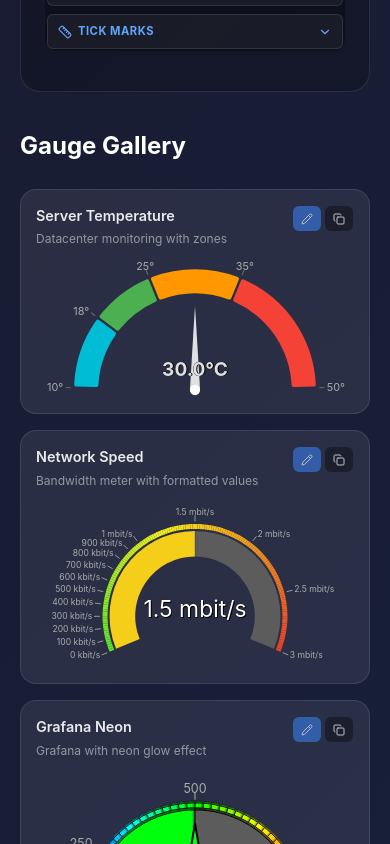
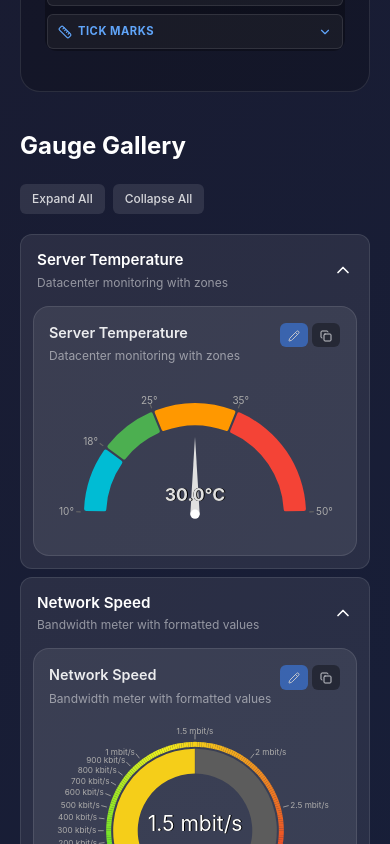
Before and after one commit to antoniolago/react-gauge-component, a React (Create React App) app: page / in a window 390 px wide. Shown: the part 920-1764 px from the top of the page. Built offline with nearby package versions, Linux system fonts and the light colour scheme.

Commit message:
fix flickerings on resize

```diff
--- a/src/TestComponent/GaugeGallery/components/GalleryGrid.tsx
+++ b/src/TestComponent/GaugeGallery/components/GalleryGrid.tsx
@@ -1,9 +1,10 @@
 import React, { useState, useEffect } from 'react';
 import { GaugeCard } from './GaugeCard';
-import { styles } from '../styles';
+import { styles, createStyles } from '../styles';
 import { GAUGE_PRESETS } from '../presets';
 import { ColumnCount } from '../types';
 import { GaugeComponentProps } from '../../../lib/GaugeComponent/types/GaugeComponentProps';
+import { ChevronDown, ChevronUp } from 'lucide-react';
 
 interface GalleryGridProps {
   isLightTheme: boolean;
@@ -21,6 +22,8 @@ const GRID_CONFIGS = {
 export const GalleryGrid: React.FC<GalleryGridProps> = ({ isLightTheme, autoAnimate, onSendToEditor }) => {
   const [columnCount, setColumnCount] = useState<ColumnCount>(4);
   const [isMobile, setIsMobile] = useState(window.innerWidth < 768);
+  const [expandedItems, setExpandedItems] = useState<Set<number>>(() => new Set(GAUGE_PRESETS.map((_, i) => i))); // All items expanded by default
+  const themeStyles = createStyles(isLightTheme);
 
   // Handle responsive column count
   useEffect(() => {
@@ -97,11 +100,144 @@ export const GalleryGrid: React.FC<GalleryGridProps> = ({ isLightTheme, autoAnim
 
   const gridConfig = GRID_CONFIGS[columnCount];
 
+  const toggleAccordion = (index: number) => {
+    setExpandedItems(prev => {
+      const next = new Set(prev);
+      if (next.has(index)) {
+        next.delete(index);
+      } else {
+        next.add(index);
+      }
+      return next;
+    });
+  };
+
+  const expandAll = () => {
+    setExpandedItems(new Set(GAUGE_PRESETS.map((_, i) => i)));
+  };
+
+  const collapseAll = () => {
+    setExpandedItems(new Set());
+  };
+
+  // Mobile accordion view
+  if (isMobile) {
     return (
       <div style={styles.gallerySection}>
         <div style={styles.galleryHeader}>
           <h2 style={styles.galleryTitle}>Gauge Gallery</h2>
-        {!isMobile && (
+          <div style={{ display: 'flex', gap: '8px' }}>
+            <button
+              onClick={expandAll}
+              style={{
+                padding: '6px 12px',
+                fontSize: '0.75rem',
+                fontWeight: 500,
+                border: 'none',
+                borderRadius: '6px',
+                cursor: 'pointer',
+                background: isLightTheme ? 'rgba(0, 0, 0, 0.08)' : 'rgba(255, 255, 255, 0.1)',
+                color: isLightTheme ? '#333' : 'rgba(255, 255, 255, 0.8)',
+              }}
+              type="button"
+            >
+              Expand All
+            </button>
+            <button
+              onClick={collapseAll}
+              style={{
+                padding: '6px 12px',
+                fontSize: '0.75rem',
+                fontWeight: 500,
+                border: 'none',
+                borderRadius: '6px',
+                cursor: 'pointer',
+                background: isLightTheme ? 'rgba(0, 0, 0, 0.08)' : 'rgba(255, 255, 255, 0.1)',
+                color: isLightTheme ? '#333' : 'rgba(255, 255, 255, 0.8)',
+              }}
+              type="button"
+            >
+              Collapse All
+            </button>
+          </div>
+        </div>
+
+        <div style={{ display: 'flex', flexDirection: 'column', gap: '8px' }}>
+          {GAUGE_PRESETS.map((preset, index) => {
+            const isExpanded = expandedItems.has(index);
+            return (
+              <div
+                key={preset.name}
+                style={{
+                  background: isLightTheme
+                    ? 'rgba(0, 0, 0, 0.04)'
+                    : 'rgba(255, 255, 255, 0.08)',
+                  borderRadius: '12px',
+                  border: isLightTheme
+                    ? '1px solid rgba(0, 0, 0, 0.08)'
+                    : '1px solid rgba(255, 255, 255, 0.1)',
+                  overflow: 'hidden',
+                }}
+              >
+                {/* Accordion Header */}
+                <button
+                  onClick={() => toggleAccordion(index)}
+                  style={{
+                    width: '100%',
+                    display: 'flex',
+                    justifyContent: 'space-between',
+                    alignItems: 'center',
+                    padding: '14px 16px',
+                    background: 'transparent',
+                    border: 'none',
+                    cursor: 'pointer',
+                    color: isLightTheme ? '#333' : '#fff',
+                  }}
+                  type="button"
+                >
+                  <div style={{ textAlign: 'left' }}>
+                    <div style={{
+                      fontSize: '0.95rem',
+                      fontWeight: 600,
+                      marginBottom: '2px',
+                    }}>
+                      {preset.name}
+                    </div>
+                    <div style={{
+                      fontSize: '0.75rem',
+                      color: isLightTheme ? 'rgba(0, 0, 0, 0.5)' : 'rgba(255, 255, 255, 0.5)',
+                    }}>
+                      {preset.description}
+                    </div>
+                  </div>
+                  {isExpanded ? <ChevronUp size={20} /> : <ChevronDown size={20} />}
+                </button>
+
+                {/* Accordion Content */}
+                {isExpanded && (
+                  <div style={{ padding: '0 12px 12px' }}>
+                    <GaugeCard
+                      preset={preset}
+                      value={values[index]}
+                      cardHeight="250px"
+                      isLightTheme={isLightTheme}
+                      onSendToEditor={onSendToEditor}
+                    />
+                  </div>
+                )}
+              </div>
+            );
+          })}
+        </div>
+      </div>
+    );
+  }
+
+  // Desktop grid view
+  return (
+    <div style={styles.gallerySection}>
+      <div style={styles.galleryHeader}>
+        <h2 style={styles.galleryTitle}>Gauge Gallery</h2>
         <div style={styles.galleryControls}>
           {([1, 2, 3, 4] as ColumnCount[]).map((count) => (
             <button
@@ -117,7 +253,6 @@ export const GalleryGrid: React.FC<GalleryGridProps> = ({ isLightTheme, autoAnim
             </button>
           ))}
         </div>
-        )}
       </div>
 
       <div style={{
--- a/src/TestComponent/GaugeGallery/components/GaugeCard.tsx
+++ b/src/TestComponent/GaugeGallery/components/GaugeCard.tsx
@@ -67,7 +67,7 @@ export const GaugeCard: React.FC<GaugeCardProps> = ({
   };
 
   return (
-    <div style={{ ...themeStyles.gaugeCard, maxHeight: cardHeight }}>
+    <div style={{ ...themeStyles.gaugeCard, height: cardHeight, maxHeight: cardHeight, overflow: 'hidden' }}>
       {/* Card action buttons */}
       <div style={{
         position: 'absolute',
@@ -106,7 +106,7 @@ export const GaugeCard: React.FC<GaugeCardProps> = ({
       <div style={themeStyles.cardTitle}>{preset.name}</div>
       <div style={themeStyles.cardDescription}>{preset.description}</div>
 
-      <div style={{ flex: 1, minHeight: 0, height: '100%' }}>
+      <div style={{ flex: 1, minHeight: 0, overflow: 'hidden' }}>
         {renderGauge()}
       </div>
     </div>
--- a/src/TestComponent/GaugeGallery/types.ts
+++ b/src/TestComponent/GaugeGallery/types.ts
@@ -4,6 +4,8 @@ import { ReactElement } from 'react';
 export interface GaugePreset {
   name: string;
   description: string;
+  /** Category for grouping in mobile accordion view */
+  category?: string;
   /** Render function that returns GaugeComponent JSX - easy to copy/paste */
   component: (value: number) => ReactElement;
   /** Optional config override for editor - extracted from component if not provided */
--- a/src/lib/GaugeComponent/hooks/coordinateSystem.ts
+++ b/src/lib/GaugeComponent/hooks/coordinateSystem.ts
@@ -469,6 +469,8 @@ export const updateDimensionsFromLayout = (
 /**
  * Validates that a gauge won't cause infinite resizing
  * Returns true if the layout is stable
+ *
+ * Compares radius, viewBox dimensions, and center position to detect oscillation
  */
 export const isLayoutStable = (
   previousLayout: GaugeLayout | null,
@@ -477,12 +479,48 @@ export const isLayoutStable = (
 ): boolean => {
   if (!previousLayout) return true;
 
+  // Check radius stability
   const radiusDiff = Math.abs(
     currentLayout.outerRadius - previousLayout.outerRadius
   );
-  const radiusChange = radiusDiff / previousLayout.outerRadius;
+  const radiusChange = previousLayout.outerRadius > 0
+    ? radiusDiff / previousLayout.outerRadius
+    : radiusDiff;
 
-  return radiusChange < tolerance;
+  // Check viewBox stability
+  const viewBoxWidthDiff = Math.abs(
+    currentLayout.viewBox.width - previousLayout.viewBox.width
+  );
+  const viewBoxHeightDiff = Math.abs(
+    currentLayout.viewBox.height - previousLayout.viewBox.height
+  );
+  const viewBoxWidthChange = previousLayout.viewBox.width > 0
+    ? viewBoxWidthDiff / previousLayout.viewBox.width
+    : viewBoxWidthDiff;
+  const viewBoxHeightChange = previousLayout.viewBox.height > 0
+    ? viewBoxHeightDiff / previousLayout.viewBox.height
+    : viewBoxHeightDiff;
+
+  // Check center position stability
+  const centerXDiff = Math.abs(
+    currentLayout.gaugeCenter.x - previousLayout.gaugeCenter.x
+  );
+  const centerYDiff = Math.abs(
+    currentLayout.gaugeCenter.y - previousLayout.gaugeCenter.y
+  );
+  const centerXChange = previousLayout.gaugeCenter.x > 0
+    ? centerXDiff / previousLayout.gaugeCenter.x
+    : centerXDiff;
+  const centerYChange = previousLayout.gaugeCenter.y > 0
+    ? centerYDiff / previousLayout.gaugeCenter.y
+    : centerYDiff;
+
+  // All properties must be within tolerance for layout to be stable
+  return radiusChange < tolerance &&
+         viewBoxWidthChange < tolerance &&
+         viewBoxHeightChange < tolerance &&
+         centerXChange < tolerance &&
+         centerYChange < tolerance;
 };
 
 /**
--- a/src/lib/GaugeComponent/index.tsx
+++ b/src/lib/GaugeComponent/index.tsx
@@ -69,6 +69,7 @@ const GaugeComponent = (props: Partial<GaugeComponentProps>) => {
   const measuredBoundsRef = useRef<{ width: number; height: number; x: number; y: number } | null>(null); // Persist measured bounds across renders
   const renderPassRef = useRef<number>(1); // Persist render pass state
   const initialRenderDeferred = useRef<boolean>(false); // Track if we're deferring initial render to ResizeObserver
+  const lastContainerSize = useRef<{ width: number; height: number } | null>(null); // Track last container dimensions to prevent infinite recalculation
 
   // State to trigger re-render when custom content needs to be rendered
   const [customContentItems, setCustomContentItems] = useState<any[]>([]);
@@ -209,6 +210,7 @@ const GaugeComponent = (props: Partial<GaugeComponentProps>) => {
     if (!element) return;
 
     let resizeTimeout: ReturnType<typeof setTimeout>;
+    let fallbackTimeout: ReturnType<typeof setTimeout>;
 
     const handleResize = (entries: ResizeObserverEntry[]) => {
       // Cancel any pending resize to debounce rapid changes
@@ -216,12 +218,45 @@ const GaugeComponent = (props: Partial<GaugeComponentProps>) => {
         clearTimeout(resizeTimeout);
       }
 
+      const entry = entries[0];
+      if (!entry) return;
+
+      const newWidth = entry.contentRect.width;
+      const newHeight = entry.contentRect.height;
+
+      // Skip if dimensions are invalid (but don't skip deferred initial render fallback)
+      if (newWidth <= 0 || newHeight <= 0) {
+        // If initial render is deferred and we got zero dimensions,
+        // the fallback timeout will handle it
+        return;
+      }
+
+      // Clear fallback timeout since we got valid dimensions
+      if (fallbackTimeout) {
+        clearTimeout(fallbackTimeout);
+      }
+
+      // INFINITE LOOP FIX: Skip if container dimensions haven't actually changed
+      // This prevents oscillation caused by internal viewBox recalculations
+      // triggering ResizeObserver which triggers more recalculations
+      const lastSize = lastContainerSize.current;
+      if (lastSize && !initialRenderDeferred.current) {
+        const widthChange = Math.abs(newWidth - lastSize.width);
+        const heightChange = Math.abs(newHeight - lastSize.height);
+        // Use 1px threshold to ignore sub-pixel changes
+        if (widthChange < 1 && heightChange < 1) {
+          return;
+        }
+      }
+
+      // Update last known container size
+      lastContainerSize.current = { width: newWidth, height: newHeight };
+
       // Log resize event for debugging
-      if (CONSTANTS.debugLogs && entries[0]) {
-        const entry = entries[0];
+      if (CONSTANTS.debugLogs) {
         // console.log('[ResizeObserver] Element resized:', {
-        //   width: entry.contentRect.width,
-        //   height: entry.contentRect.height
+        //   width: newWidth,
+        //   height: newHeight
         // });
       }
 
@@ -250,9 +285,24 @@ const GaugeComponent = (props: Partial<GaugeComponentProps>) => {
     // This ensures we get accurate dimensions when we resize
     observer.observe(element);
 
+    // FALLBACK: If ResizeObserver doesn't provide valid dimensions within 100ms,
+    // render anyway using getBoundingClientRect as fallback
+    // This handles cases where container has height:100% but parent has no explicit height
+    if (initialRenderDeferred.current) {
+      fallbackTimeout = setTimeout(() => {
+        if (initialRenderDeferred.current && gaugeRef.current) {
+          initialRenderDeferred.current = false;
+          chartHooks.initChart(gaugeRef.current, true);
+        }
+      }, 100);
+    }
+
     return () => {
       if (resizeTimeout) {
         clearTimeout(resizeTimeout);
+      }
+      if (fallbackTimeout) {
+        clearTimeout(fallbackTimeout);
       }
       observer.disconnect();
     };
```
Also changed, not shown: 1 other file (tests, documents, lock files or other folders). Lines whose indentation alone changed are shown as unchanged.
